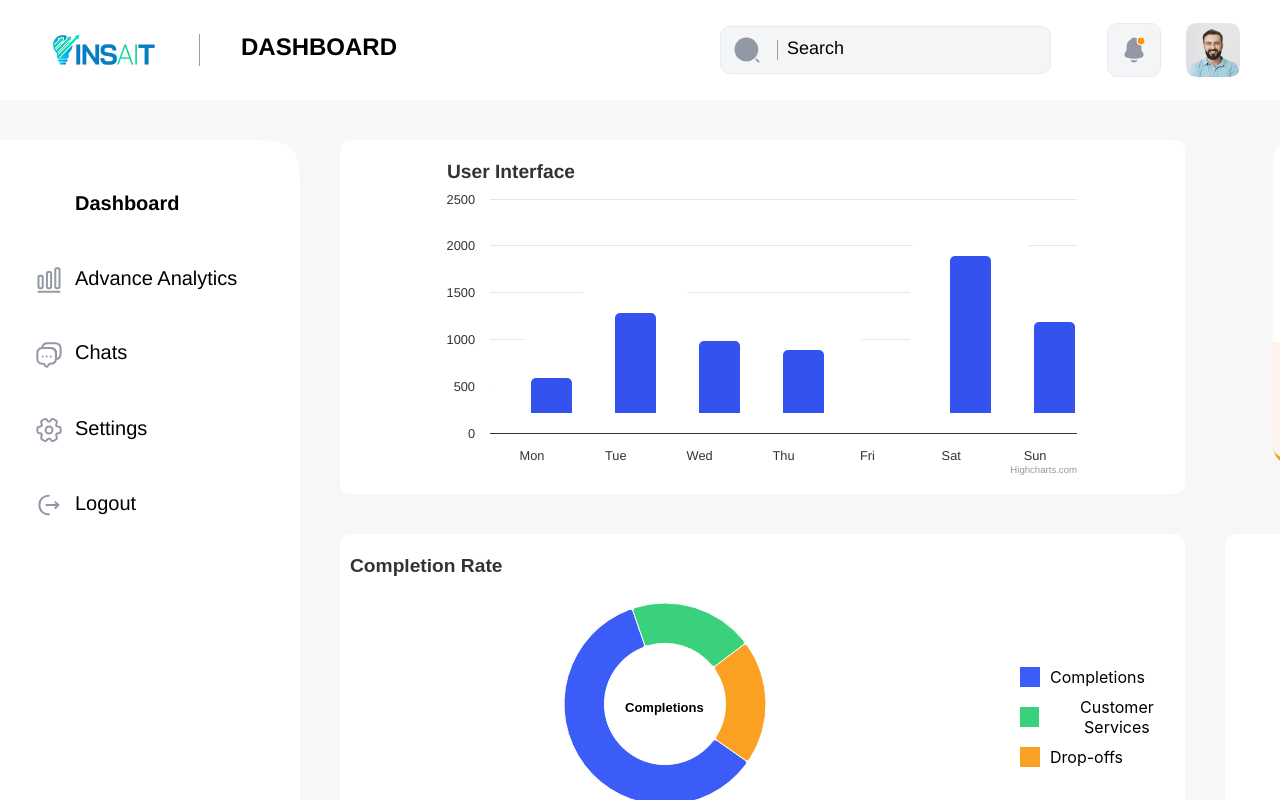
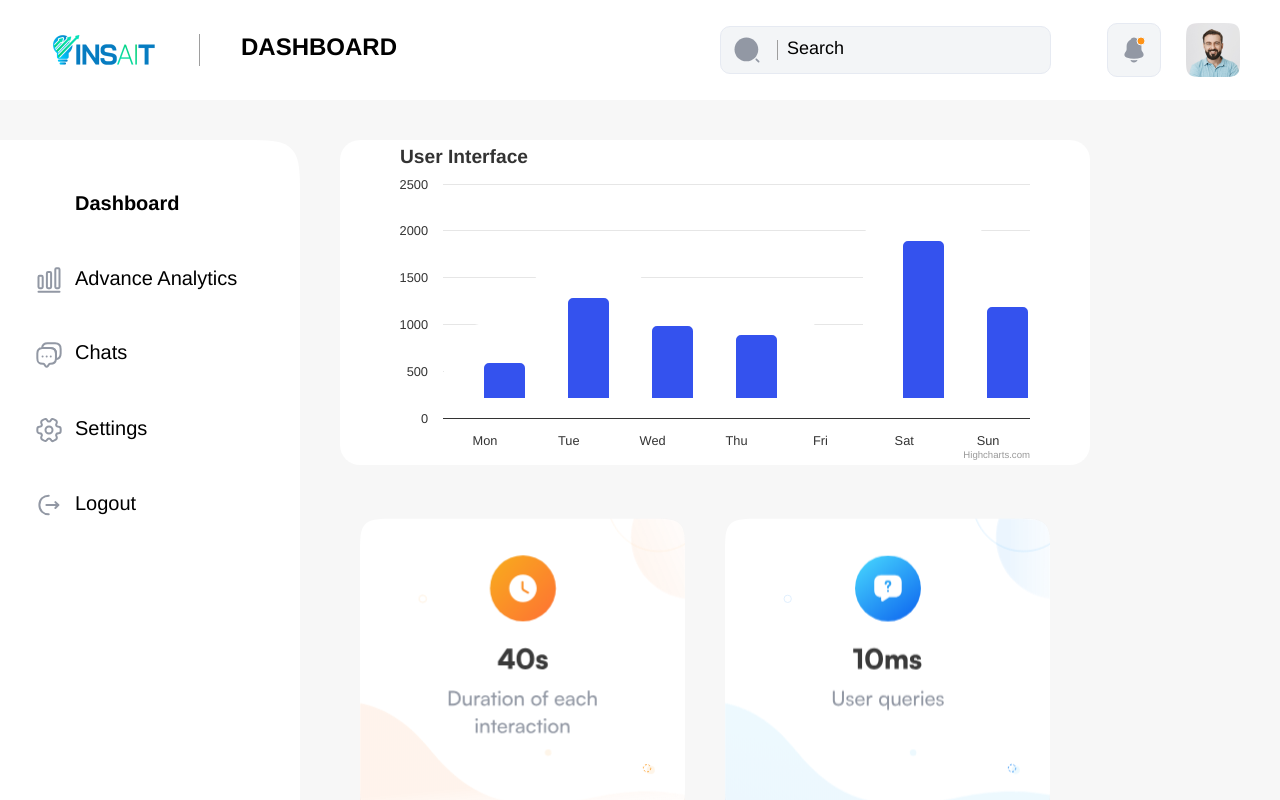
Before and after one commit to Itaybo89/task-figma, a React (Create React App) app: page / in a window 1280 px wide. Built offline with nearby package versions, Linux system fonts and the light colour scheme; grey boxes are pictures that could not be loaded.

Commit message:
final fix

```diff
--- a/public/index.html
+++ b/public/index.html
@@ -1,19 +1,19 @@
 <!DOCTYPE html>
 <html lang="en">
-
   <head>
     <meta charset="utf-8" />
     <link rel="icon" href="%PUBLIC_URL%/favicon.ico" />
     <meta name="viewport" content="width=device-width, initial-scale=1" />
     <meta name="theme-color" content="#000000" />
-  <meta name="description" content="Web site created using create-react-app" />
-
+    <meta
+      name="description"
+      content="Web site created using create-react-app"
+    />
+    <link rel="manifest" href="%PUBLIC_URL%/manifest.json" />
     <title>React App</title>
   </head>
-
   <body>
     <noscript>You need to enable JavaScript to run this app.</noscript>
     <div id="root"></div>
   </body>
-
 </html>
--- a/src/App.css
+++ b/src/App.css
@@ -16,11 +16,6 @@
   pointer-events: none;
 }
 
-@media (prefers-reduced-motion: no-preference) {
-  .App-logo {
-    animation: App-logo-spin infinite 20s linear;
-  }
-}
 
 .App-header {
   background-color: #282c34;
--- a/src/components/CompletionRate/FuncCompletionRate.css
+++ b/src/components/CompletionRate/FuncCompletionRate.css
@@ -15,8 +15,9 @@
 .legend {
   width: 30%;
   height: 80%;
-  margin-left: 30px;
-  margin-top: 120px;
+  margin-top: 100px;
+  position: relative;
+  right: 15%;
   display: flex;
   flex-direction: column;
   align-items: start;
--- a/src/components/ContentArea/contentArea.css
+++ b/src/components/ContentArea/contentArea.css
@@ -10,15 +10,17 @@
   grid-template-rows: 100px auto;
   grid-template-columns: 300px 1fr;
   gap: 40px;
-  height: 100%;
-  width: 100%;
+  height: 100vh;
+  width: 100vw;
   box-sizing: border-box;
-  overflow: auto;
+  overflow-y: auto;
+  overflow-x: hidden;
 }
 
 .nav-up {
   grid-column: 1 / -1;
   height: 100px;
+  width: 100vw;
 }
 
 .nav-side {
--- a/src/components/DurationIndicator/FuncDurationIndicator.jsx
+++ b/src/components/DurationIndicator/FuncDurationIndicator.jsx
@@ -4,7 +4,7 @@ function FuncDurationIndicator() {
   return (
     <svg
       xmlns="http://www.w3.org/2000/svg"
-      width="450"
+      width="325"
       height="325"
       fill="none"
       viewBox="0 0 355 325"
--- a/src/components/MainDashboard/MainDashboard.css
+++ b/src/components/MainDashboard/MainDashboard.css
@@ -6,22 +6,25 @@
 
 .main-dashboard {
   display: grid;
-  grid-template-columns: repeat(2, 1fr);
-  grid-template-rows: repeat(3, 1fr);
-  height: 100%;
+  grid-template-columns: repeat(auto-fill, minmax(650px, 1fr)) !important;
+  grid-template-rows: repeat(auto-fill, minmax(325px, 1fr)) !important;
+  height: 100vh;
   width: 100%;
   gap: 40px;
-  margin-right: 40px;
+  padding-right: 40px;
+  overflow: hidden;
 }
 
 .dashboard-section {
   background-color: white !important;
   border-radius: 10px;
   background-color: #f9f9f9;
-  border-radius: 10px;
+  border-radius: 20px;
   display: flex;
   justify-content: center;
   align-items: center;
+  width: 750px;
+  height: 325px;
 }
 
 .combined-indicators {
@@ -29,11 +32,12 @@
   display: flex;
   flex-direction: row;
   height: 325px;
-  width: 750px;
+  width:650px;
+  gap: 40px;
+  margin-left: 40px;
 }
 
 .indicator {
-  flex: 1;
 
   border-radius: 10px;
   display: flex;
@@ -41,7 +45,6 @@
   justify-content: center;
   padding: 0;
   margin: 0;
-  height: fit-content;
 }
 
 .duration-indicator {
@@ -56,8 +59,8 @@
 
 .group-1,
 .group-2 {
-  height: auto;
-  width: auto;
+  height: 100%;
+  width: 100;
   justify-content: center;
   align-items: center;
 }
--- a/src/components/QueriesIndicator/FuncQueriesIndicator.jsx
+++ b/src/components/QueriesIndicator/FuncQueriesIndicator.jsx
@@ -5,7 +5,7 @@ function FuncQueriesIndicator() {
 
     <svg
     xmlns="http://www.w3.org/2000/svg"
-    width="450"
+    width="325"
     height="325"
     fill="none"
     viewBox="0 0 355 325"
```
Lines whose indentation alone changed are shown as unchanged.
